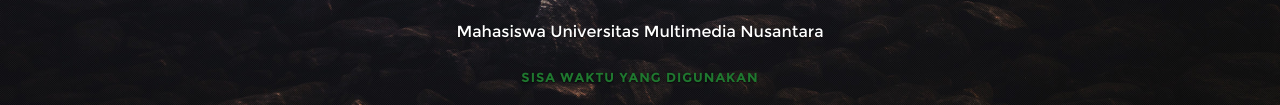
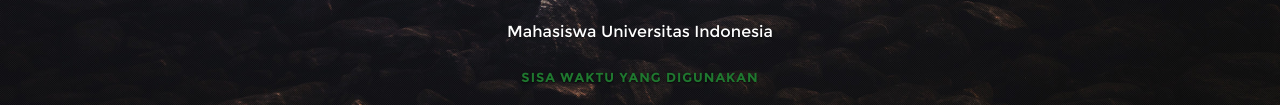
Before and after one commit to Ishak752/webhost2, a plain HTML site: page index.html in a window 1280 px wide. Shown: the part 239-344 px from the top of the page. Drawn offline with nearby package versions, Linux system fonts and the light colour scheme; some packages are replaced by stand-ins of ours.

Commit message:
Mengubah universitas

```diff
--- a/index.html
+++ b/index.html
@@ -76,7 +76,7 @@
         <div class="twelve columns">
           <h1>Muhammad Ishak Jaelani</h1>
 
-          <p>Mahasiswa Universitas Multimedia Nusantara</p>
+          <p>Mahasiswa Universitas Indonesia</p>
 
           <h5>Sisa waktu yang digunakan</h5>
 
```
